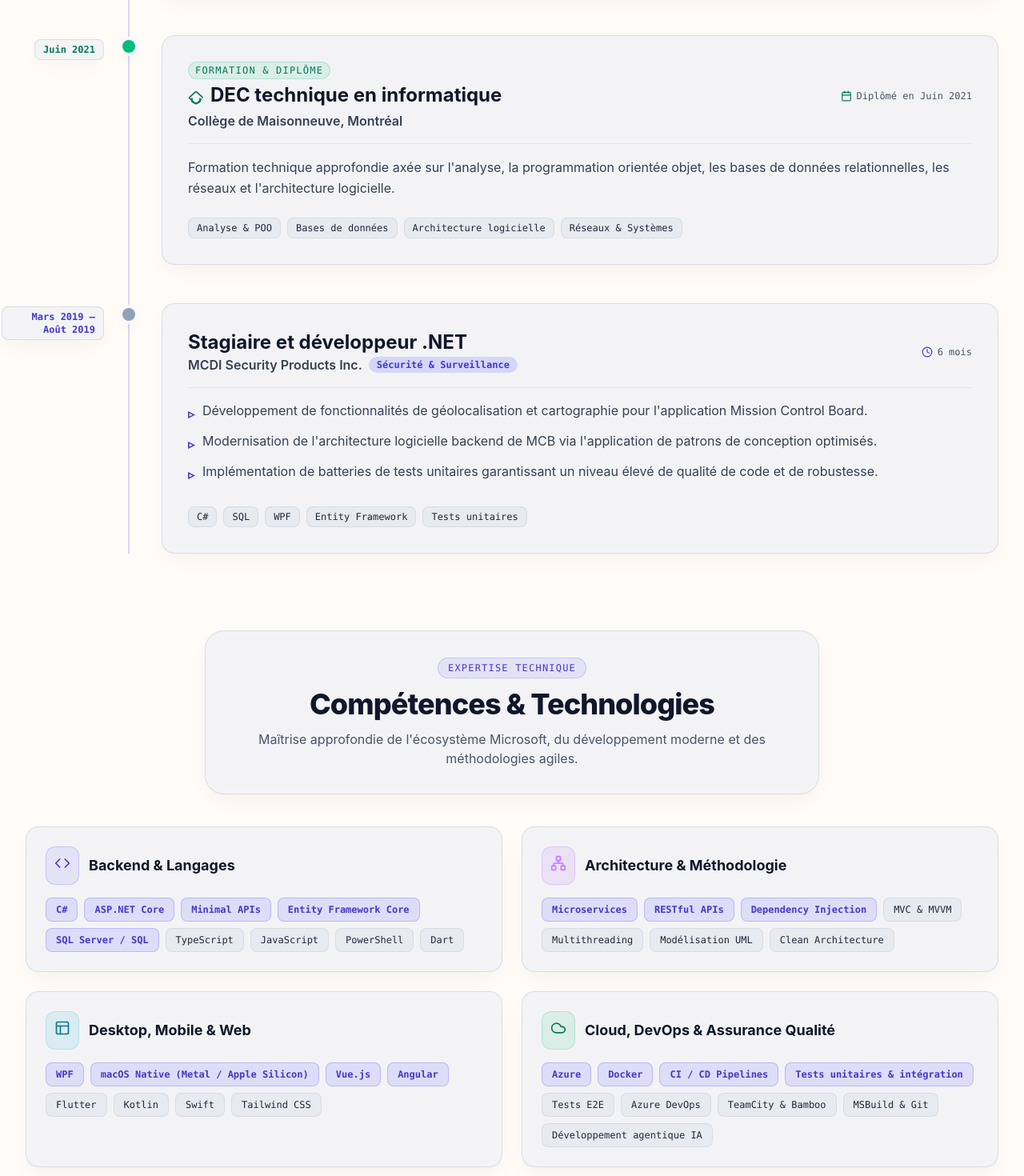
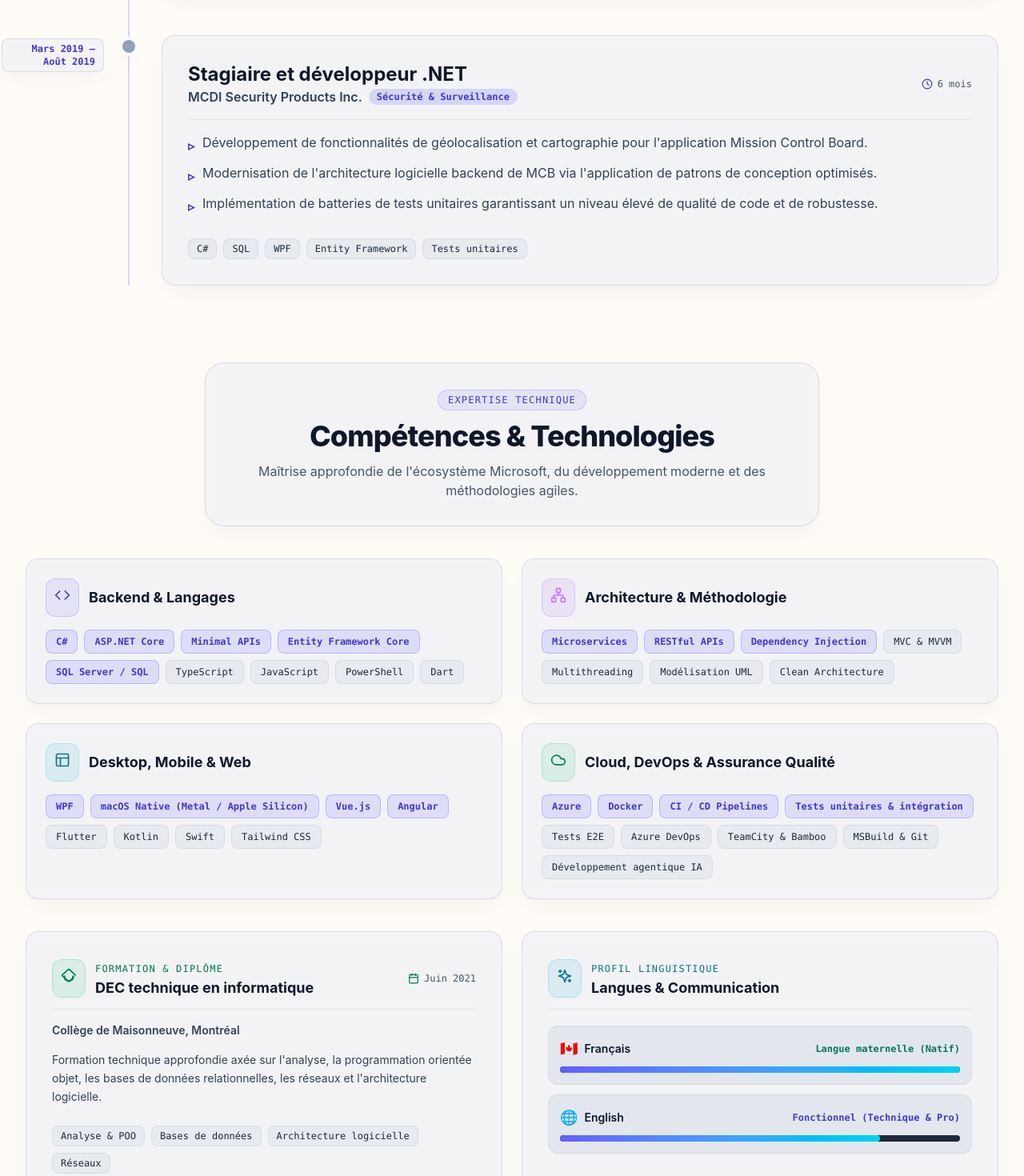
Before and after one commit to Matricard/Portfolio, an Angular app: page / in a window 1280 px wide. Shown: the part 3340-4810 px from the top of the page at 80% size. Built offline with nearby package versions, Linux system fonts and the light colour scheme.

Commit message:
feat(education): move diploma into skills section alongside language profile

```diff
--- a/src/app/app.html
+++ b/src/app/app.html
@@ -343,63 +343,6 @@
     <div class="relative border-l-2 border-indigo-500/20 ml-4 sm:ml-8 md:ml-32 space-y-12">
 
       @for (exp of ps.experiences; track exp.company) {
-
-        @if (exp.company === 'MCDI Security Products Inc.') {
-          <!-- Education / Formation Milestone (Juin 2021 - chronologiquement entre Epsilia 2021-2023 et MCDI 2019) -->
-          <div class="relative pl-6 sm:pl-10 group">
-
-            <!-- Marker -->
-            <div class="absolute -left-[9px] top-1.5 w-4 h-4 rounded-full ring-4 ring-[#0a0d14] group-hover:scale-125 transition-transform shadow-lg bg-emerald-500"></div>
-
-            <!-- Desktop Date -->
-            <div class="md:absolute md:-left-40 md:top-1 mb-2 md:mb-0 md:text-right md:w-32">
-              <span class="glass-panel px-2.5 py-1 rounded-lg text-xs font-mono text-emerald-400 font-semibold shadow-sm inline-block">
-                {{ ps.t().eduDateBadge }}
-              </span>
-            </div>
-
-            <div class="glass-panel p-6 sm:p-8 rounded-2xl space-y-4 border-emerald-500/20">
-
-              <div class="flex flex-wrap items-center justify-between gap-2 border-b border-white/5 pb-4">
-                <div>
-                  <div class="flex items-center gap-2 mb-1">
-                    <span class="text-xs font-mono uppercase tracking-widest text-emerald-400 px-2 py-0.5 rounded-full bg-emerald-500/10 border border-emerald-500/20">
-                      {{ ps.t().eduSectionBadge }}
-                    </span>
-                  </div>
-                  <h3 class="text-xl sm:text-2xl font-bold text-white group-hover:text-emerald-300 transition-colors flex items-center gap-2">
-                    <app-icon name="graduation-cap" class="w-5 h-5 text-emerald-400"></app-icon>
-                    <span>{{ ps.t().eduDiploma }}</span>
-                  </h3>
-                  <div class="text-base font-semibold text-slate-300 mt-1">
-                    {{ ps.t().eduSchool }}
-                  </div>
-                </div>
-
-                <div class="text-xs font-mono text-slate-400 flex items-center gap-1.5">
-                  <app-icon name="calendar" class="w-3.5 h-3.5 text-emerald-400"></app-icon>
-                  <span>{{ ps.t().eduDate }}</span>
-                </div>
-              </div>
-
-              <!-- Description -->
-              <p class="text-sm sm:text-base text-slate-300 leading-relaxed">
-                {{ ps.t().eduDesc }}
-              </p>
-
-              <!-- Key Disciplines Badges -->
-              <div class="pt-2 flex flex-wrap gap-2 text-xs font-mono">
-                <span class="px-2.5 py-1 rounded-lg bg-white/5 text-slate-200 border border-white/10">{{ ps.currentLang() === 'fr' ? 'Analyse & POO' : 'Analysis & OOP' }}</span>
-                <span class="px-2.5 py-1 rounded-lg bg-white/5 text-slate-200 border border-white/10">{{ ps.currentLang() === 'fr' ? 'Bases de données' : 'Databases & SQL' }}</span>
-                <span class="px-2.5 py-1 rounded-lg bg-white/5 text-slate-200 border border-white/10">{{ ps.currentLang() === 'fr' ? 'Architecture logicielle' : 'Software Architecture' }}</span>
-                <span class="px-2.5 py-1 rounded-lg bg-white/5 text-slate-200 border border-white/10">{{ ps.currentLang() === 'fr' ? 'Réseaux & Systèmes' : 'Networking & Systems' }}</span>
-              </div>
-
-            </div>
-
-          </div>
-        }
-
         <div class="relative pl-6 sm:pl-10 group">
 
           <!-- Marker -->
@@ -497,9 +440,55 @@
       }
     </div>
 
-    <!-- Language Proficiency Card within Skills -->
-    <div class="glass-panel p-6 sm:p-8 rounded-2xl space-y-4">
+    <!-- Education & Language Row within Skills -->
+    <div class="grid grid-cols-1 lg:grid-cols-2 gap-6">
+
+      <!-- Academic Education / Diplôme Card -->
+      <div class="glass-panel p-6 sm:p-8 rounded-2xl space-y-4 border-emerald-500/20 flex flex-col justify-between">
+        <div class="space-y-4">
+          <div class="flex items-center justify-between gap-2 border-b border-white/5 pb-3">
             <div class="flex items-center gap-3">
+              <div class="p-2.5 rounded-xl border text-emerald-400 bg-emerald-500/10 border-emerald-500/20">
+                <app-icon name="graduation-cap" class="w-5 h-5"></app-icon>
+              </div>
+              <div>
+                <span class="text-xs font-mono uppercase tracking-widest text-emerald-400">
+                  {{ ps.t().eduSectionBadge }}
+                </span>
+                <h3 class="text-lg font-bold text-white">
+                  {{ ps.t().eduDiploma }}
+                </h3>
+              </div>
+            </div>
+
+            <div class="text-xs font-mono text-slate-400 flex items-center gap-1.5 shrink-0">
+              <app-icon name="calendar" class="w-3.5 h-3.5 text-emerald-400"></app-icon>
+              <span>{{ ps.t().eduDateBadge }}</span>
+            </div>
+          </div>
+
+          <div class="text-sm font-semibold text-slate-300">
+            {{ ps.t().eduSchool }}
+          </div>
+
+          <p class="text-xs sm:text-sm text-slate-300 leading-relaxed">
+            {{ ps.t().eduDesc }}
+          </p>
+        </div>
+
+        <!-- Key Disciplines Badges -->
+        <div class="pt-2 flex flex-wrap gap-2 text-xs font-mono">
+          <span class="px-2.5 py-1 rounded-lg bg-white/5 text-slate-200 border border-white/10">{{ ps.currentLang() === 'fr' ? 'Analyse & POO' : 'Analysis & OOP' }}</span>
+          <span class="px-2.5 py-1 rounded-lg bg-white/5 text-slate-200 border border-white/10">{{ ps.currentLang() === 'fr' ? 'Bases de données' : 'Databases & SQL' }}</span>
+          <span class="px-2.5 py-1 rounded-lg bg-white/5 text-slate-200 border border-white/10">{{ ps.currentLang() === 'fr' ? 'Architecture logicielle' : 'Software Architecture' }}</span>
+          <span class="px-2.5 py-1 rounded-lg bg-white/5 text-slate-200 border border-white/10">{{ ps.currentLang() === 'fr' ? 'Réseaux' : 'Networking' }}</span>
+        </div>
+      </div>
+
+      <!-- Language Proficiency Card -->
+      <div class="glass-panel p-6 sm:p-8 rounded-2xl space-y-4 flex flex-col justify-between">
+        <div class="space-y-4">
+          <div class="flex items-center gap-3 border-b border-white/5 pb-3">
             <div class="p-2.5 rounded-xl border text-cyan-400 bg-cyan-500/10 border-cyan-500/20">
               <app-icon name="sparkles" class="w-5 h-5"></app-icon>
             </div>
@@ -513,8 +502,8 @@
             </div>
           </div>
 
-      <div class="grid grid-cols-1 sm:grid-cols-2 gap-4 pt-2">
-        <div class="p-4 rounded-xl bg-black/30 border border-white/5 space-y-2">
+          <div class="space-y-3 pt-1">
+            <div class="p-3.5 rounded-xl bg-black/30 border border-white/5 space-y-2">
               <div class="flex items-center justify-between text-sm font-semibold text-white">
                 <span class="flex items-center gap-2">
                   <span class="text-lg">🇨🇦</span> Français
@@ -526,7 +515,7 @@
               </div>
             </div>
 
-        <div class="p-4 rounded-xl bg-black/30 border border-white/5 space-y-2">
+            <div class="p-3.5 rounded-xl bg-black/30 border border-white/5 space-y-2">
               <div class="flex items-center justify-between text-sm font-semibold text-white">
                 <span class="flex items-center gap-2">
                   <span class="text-lg">🌐</span> English
@@ -538,6 +527,9 @@
               </div>
             </div>
           </div>
+        </div>
+      </div>
+
     </div>
   </section>
 
```
Lines whose indentation alone changed are shown as unchanged.
